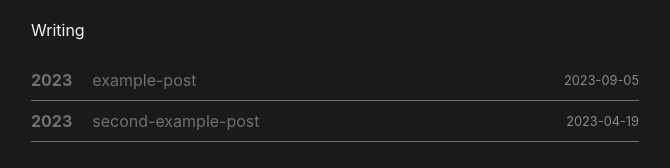
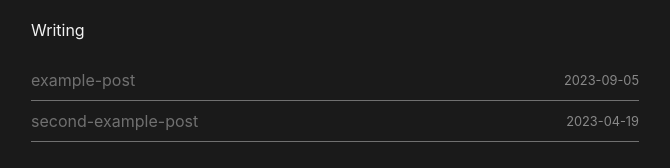
Before and after one commit to aseemchopra25/aseemchopra25.github.io, a React (Create React App) app: page /blog in a window 1280 px wide. Shown: the part 160-328 px from the top of the page, without its empty margins (305-975 px from the left). Built offline with nearby package versions, Linux system fonts and the light colour scheme.

Commit message:
remove: blog year

```diff
--- a/src/pages/Blog.js
+++ b/src/pages/Blog.js
@@ -9,7 +9,6 @@ const BlogList = () => {
       <p><br/>Writing</p>
       {posts.map(post => (
         <div key={post.slug} className="post-entry">
-          <div className="post-year">{post.date.split('-')[0]}</div>
           <Link to={`/blog/${post.slug}`} className="post-link">
             <div className="post-title">{post.title}</div>
             <div className="post-date">{post.date}</div>
```
